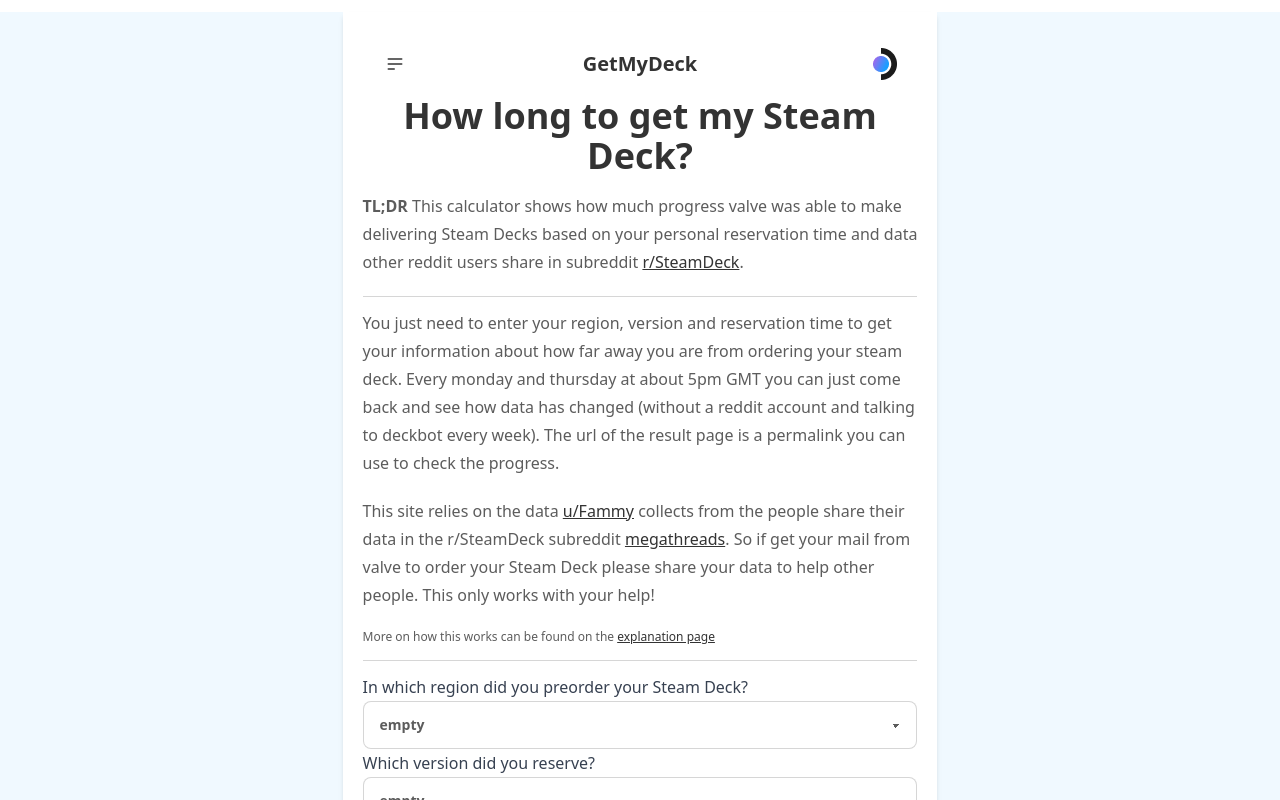
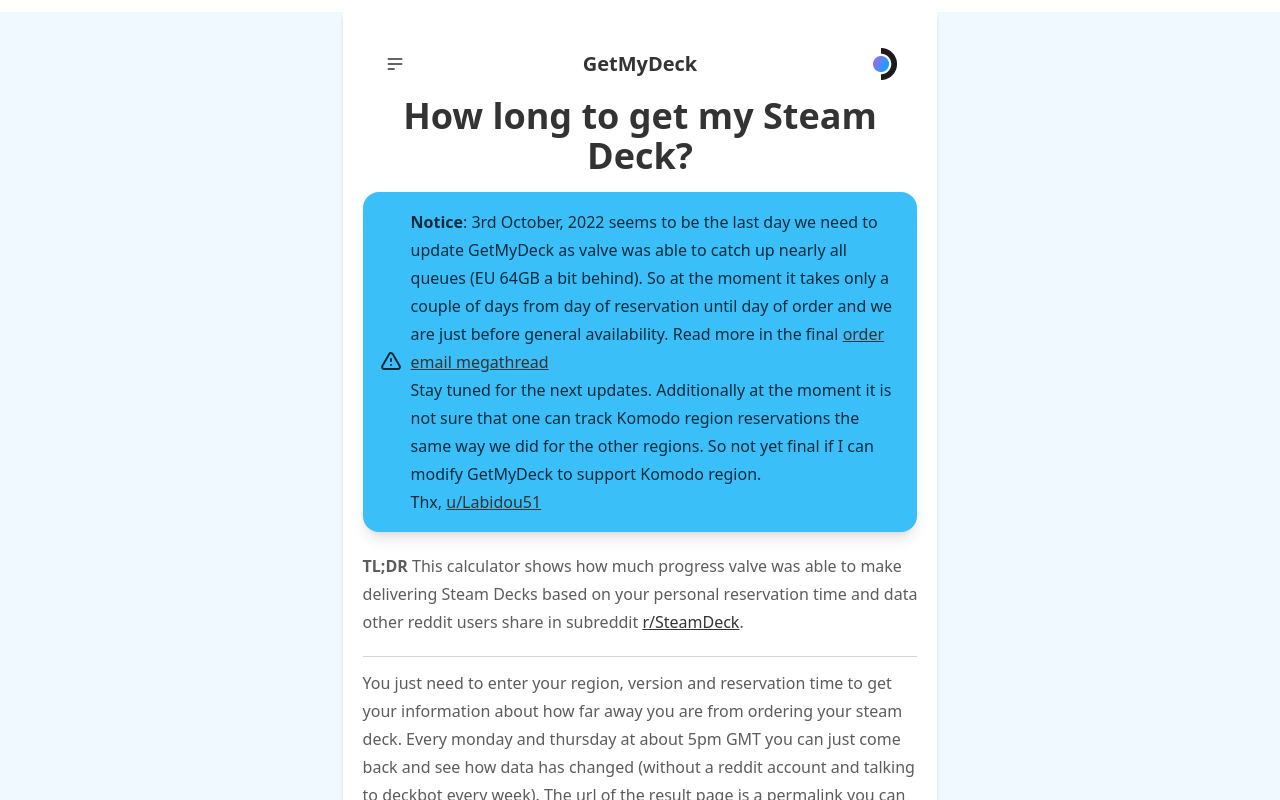
Before and after one commit to chrisingenhaag/getmydeck-app, a SvelteKit app: page / in a window 1280 px wide. Shown: the top 800 px of the page. Built offline with nearby package versions, Linux system fonts and the light colour scheme.

Commit message:
Add final notice

```diff
--- a/src/lib/Description.svelte
+++ b/src/lib/Description.svelte
@@ -1,4 +1,9 @@
+<script>
+    import FinalNotice from "./FinalNotice.svelte";
+
+</script>
 <div class="prose">
+  <FinalNotice />
   <p>
     <b>TL;DR</b> This calculator shows how much progress valve was able to make delivering Steam
     Decks based on your personal reservation time and data other reddit users share in subreddit
--- /dev/null
+++ b/src/lib/FinalNotice.svelte
@@ -0,0 +1,13 @@
+<div class="alert alert-info shadow-lg">
+  <div>
+    <svg xmlns="http://www.w3.org/2000/svg" class="stroke-current flex-shrink-0 h-6 w-6" fill="none" viewBox="0 0 24 24"><path stroke-linecap="round" stroke-linejoin="round" stroke-width="2" d="M12 9v2m0 4h.01m-6.938 4h13.856c1.54 0 2.502-1.667 1.732-3L13.732 4c-.77-1.333-2.694-1.333-3.464 0L3.34 16c-.77 1.333.192 3 1.732 3z" /></svg>
+    <span>
+      <b>Notice</b>: 3rd October, 2022 seems to be the last day we need to update GetMyDeck as valve was able to catch up nearly all queues (EU 64GB a bit behind). So at the moment it takes only a couple of days from day of reservation until day of order and we are just before general availability.
+      Read more in the final <a href="https://www.reddit.com/r/SteamDeck/comments/xug9b7/finale_order_email_megathread_come_pay_your/" target="_blank">order email megathread</a>
+      <br/>
+      Stay tuned for the next updates. Additionally at the moment it is not sure that one can track Komodo region reservations the same way we did for the other regions. So not yet final if I can modify GetMyDeck to support Komodo region.
+      <br/>
+      Thx, <a href="https://www.reddit.com/u/Labidou51" target="_blank">u/Labidou51</a>
+    </span>
+  </div>
+</div>
--- a/src/routes/s/[region=region]/[version=version]/[timestamp=timestamp]/+page.svelte
+++ b/src/routes/s/[region=region]/[version=version]/[timestamp=timestamp]/+page.svelte
@@ -4,6 +4,7 @@
 
   import GetMyDeckResults from '$lib/GetMyDeckResults.svelte';
   import type { DeckResultsPageData } from '$lib/DeckTypes';
+  import FinalNotice from '$lib/FinalNotice.svelte';
 
   export let data: DeckResultsPageData;
 
@@ -50,6 +51,11 @@
   <title>GetMyDeck - Results</title>
 </svelte:head>
 
+
+<div class="prose">
+  <FinalNotice />
+</div>
+
 <div class="text-sm breadcrumbs not-prose">
   <ul>
     <li><a class="link" href="/">Start</a></li>
```
